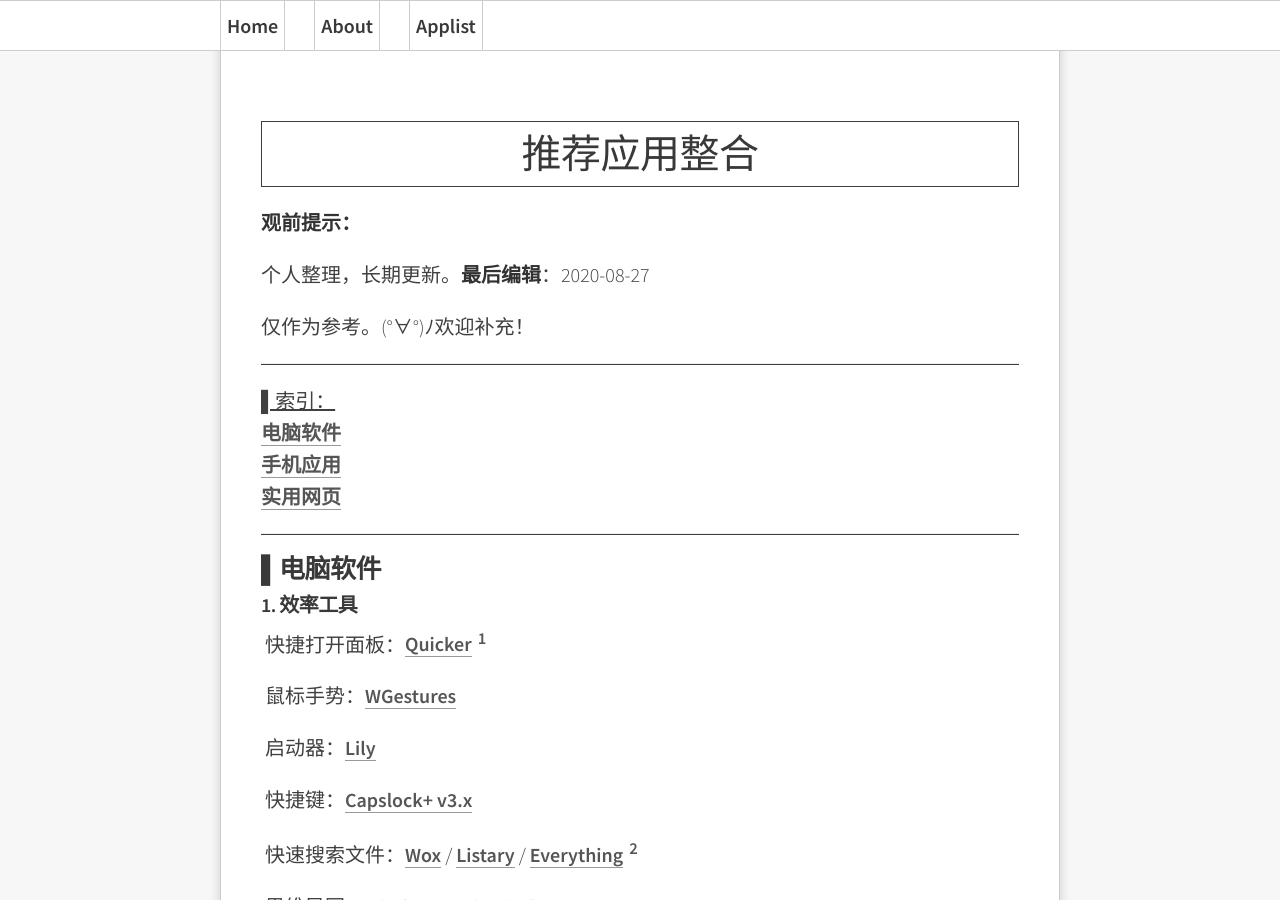
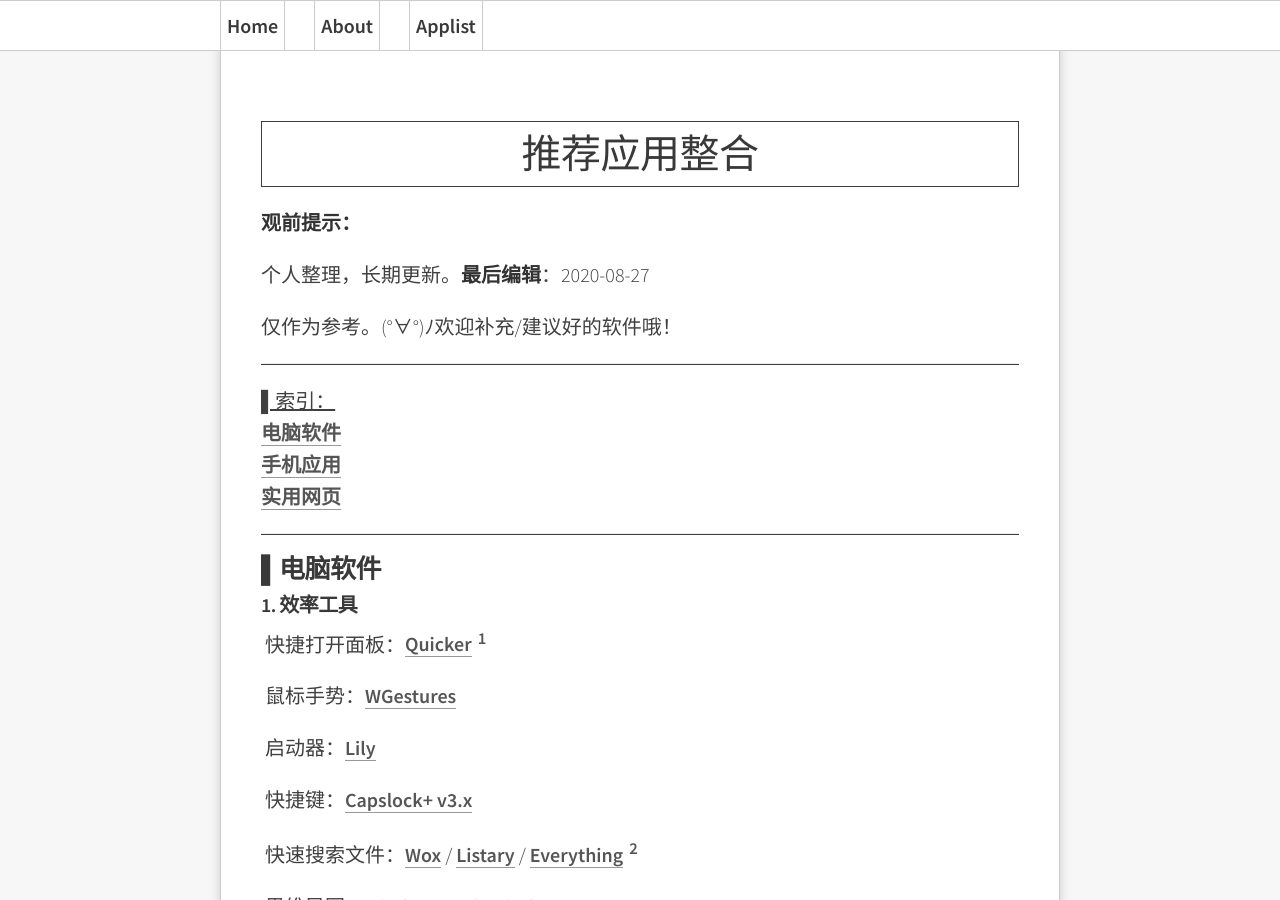
Before and after one commit to Melody-of-Oblivion/Melody-of-Oblivion.github.io, a Jekyll site: the page built from pages/applist.md, in a window 1280 px wide and 900 px high. Built offline with Jekyll 4.4.1, drawn with Linux system fonts in a browser that asks for light colours.

Commit message:
Update applist.md

```diff
--- a/pages/applist.md
+++ b/pages/applist.md
@@ -7,7 +7,7 @@
 
 个人整理，长期更新。**最后编辑**：2020-08-27
 
-仅作为参考。(°∀°)ﾉ欢迎补充！
+仅作为参考。(°∀°)ﾉ欢迎补充/建议好的软件哦！
 
 ---
 
```
